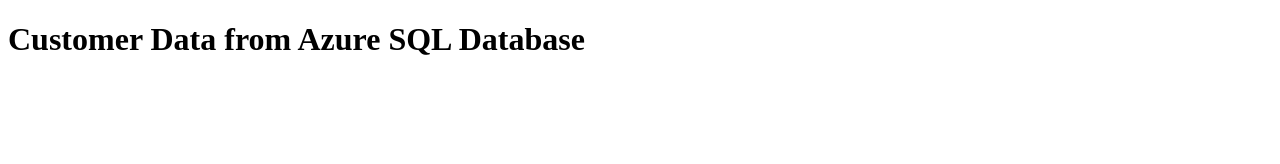
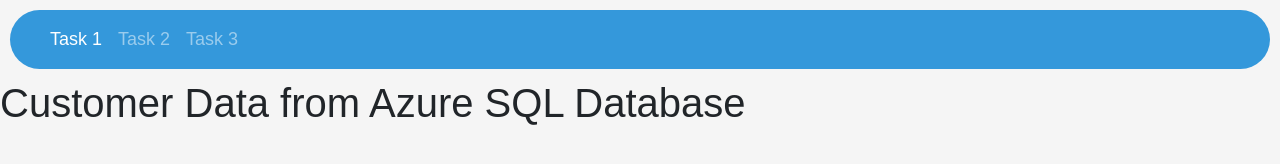
Before and after one commit to aniiiish/WebAppBootCamp, a website: page task2.html in a window 1280 px wide. Drawn offline with nearby package versions, Linux system fonts and the light colour scheme; no server answers.

Commit message:
Add Navbar to all the pages

```diff
--- a/task2.html
+++ b/task2.html
@@ -5,8 +5,49 @@
     <meta name="viewport" content="width=device-width, initial-scale=1.0">
     <title>Task 2</title>
     <script src="https://code.jquery.com/jquery-3.6.0.min.js"></script>
+    <link rel="stylesheet" href="https://maxcdn.bootstrapcdn.com/bootstrap/4.5.2/css/bootstrap.min.css">
+    <style>
+        /* Add your custom CSS styles here */
+        body {
+            background-color: #f5f5f5; /* Light gray background */
+            font-family: Arial, sans-serif; /* Font family */
+        }
+        .navbar {
+            background-color: #3498db; /* Blue navbar */
+            border-radius: 70px; /* Rounded edges */
+            margin: 10px 10px 10px 10px;
+        }
+        .navbar-nav .nav-link {
+            color: #fff; /* White link color */
+            font-size: 18px; /* Link font size */
+        }
+        .navbar-nav .nav-link:hover {
+            color: #f1c40f; /* Yellow link color on hover */
+        }
+
+    </style>
 </head>
 <body>
+    <nav class="navbar navbar-expand-lg navbar-dark">
+        <a class="navbar-brand" href="#"></a> <!-- Removed "Navbar" text -->
+        <button class="navbar-toggler" type="button" data-toggle="collapse" data-target="#navbarSupportedContent" aria-controls="navbarSupportedContent" aria-expanded="false" aria-label="Toggle navigation">
+          <span class="navbar-toggler-icon"></span>
+        </button>
+
+        <div class="collapse navbar-collapse" id="navbarSupportedContent">
+          <ul class="navbar-nav mr-auto">
+            <li class="nav-item active">
+              <a class="nav-link" href="/index.html">Task 1</a>
+            </li>
+            <li class="nav-item">
+              <a class="nav-link" href="/task2.html">Task 2</a>
+            </li>
+            <li class="nav-item">
+              <a class="nav-link" href="/task3.html">Task 3</a>
+            </li>
+          </ul>
+        </div>
+      </nav>
     <h1>Customer Data from Azure SQL Database</h1>
     <div id="dataContainer"></div>
 
@@ -28,6 +69,7 @@
                 }
             });
         });
+
     </script>
 </body>
 </html>
```
Also changed, not shown: index.html (+3 -2 lines), task3.html (+41 -0 lines).
